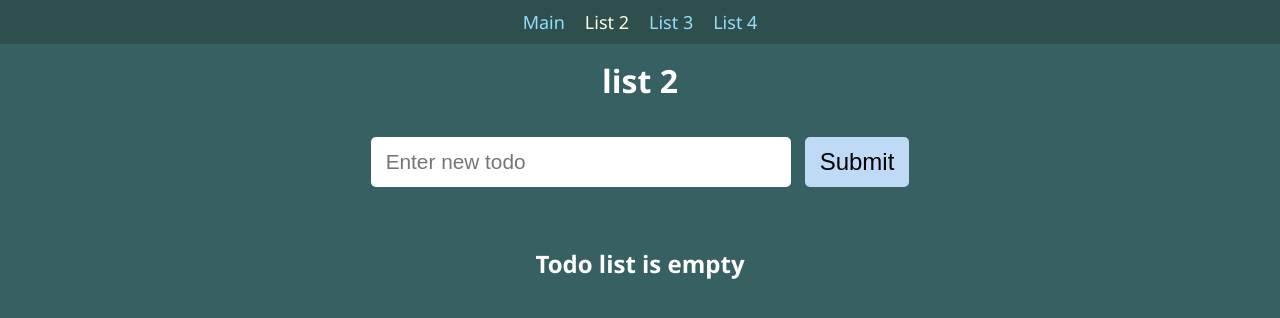
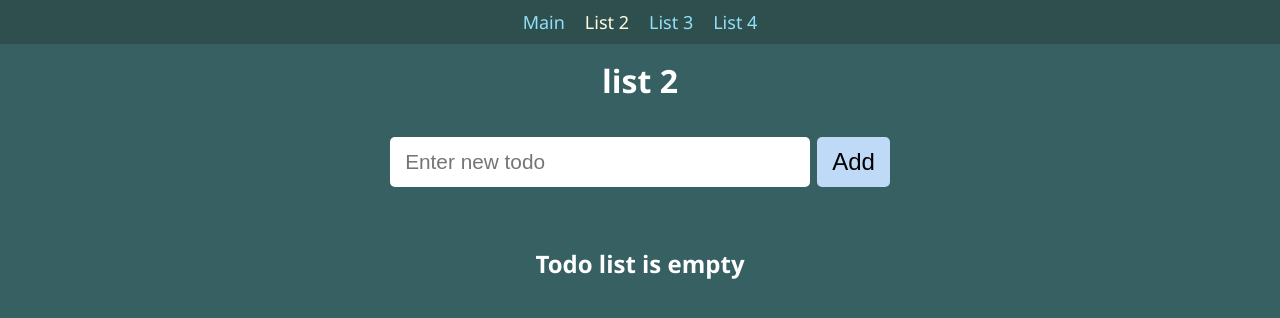
Before and after one commit to Liasnik/Todo-Pro, a React (Create React App) app: page /Todo-Pro/todo2 in a window 1280 px wide. Shown: the top 318 px of the page. Built offline with nearby package versions, Linux system fonts and the light colour scheme.

Commit message:
fix styles inputs

```diff
--- a/src/components/TodoMain/Todo.module.css
+++ b/src/components/TodoMain/Todo.module.css
@@ -14,15 +14,16 @@
 
 .todo {
   overflow: hidden;
-  width: 64%;
+  width: 68%;
   height: 43px;
   background-color: rgb(175, 201, 202);
-  padding: 2px 10px;
+  padding: 2px 2px;
   margin: 0 5px 0 10px;
   font-size: x-large;
   border-style: none;
   border-radius: 6px;
   outline-style: none;
+  cursor: grab;
 }
 
 @media (min-width: 600px) {
@@ -71,8 +72,9 @@
 }
 
 .listItem {
-  width: 94%;
+  width: 90%;
   margin: 5px;
   background-color: rgb(175, 201, 202);
   border-radius: 6px;
+  cursor: grab;
 }
--- a/src/components/TodoMain/TodoMain.module.css
+++ b/src/components/TodoMain/TodoMain.module.css
@@ -17,9 +17,9 @@
 }
 
 .input {
-  width: 220px;
+  width: 214px;
   padding: 10px;
-  margin: 20px 10px;
+  margin: 20px 5px;
   font-size: larger;
   border-style: none;
   border-radius: 6px;
--- a/src/components/TodoPage2/TodoForm.js
+++ b/src/components/TodoPage2/TodoForm.js
@@ -20,7 +20,7 @@ export default function TodoForm({ addTodo, scrollDown }) {
           value={text}
         />
         <Button type="submit" title="Submit" onClick={scrollDown}>
-          Submit
+          Add
         </Button>
       </form>
     </div>
--- a/src/components/UI/Button.module.css
+++ b/src/components/UI/Button.module.css
@@ -1,5 +1,5 @@
 .button {
-  margin: 0 7px;
+  margin-right: 7px;
   margin-bottom: 15px;
   margin-top: 15px;
   height: 50px;
```
